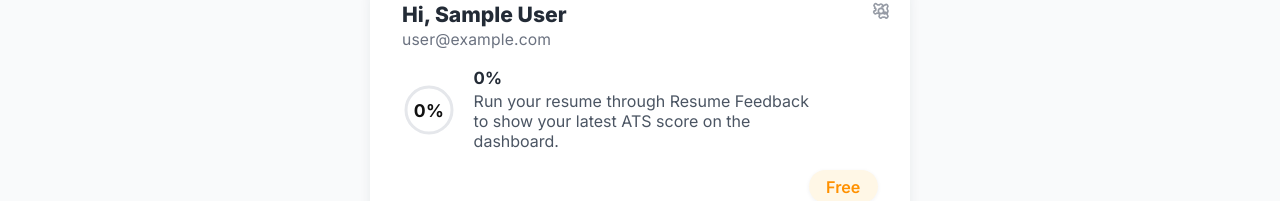
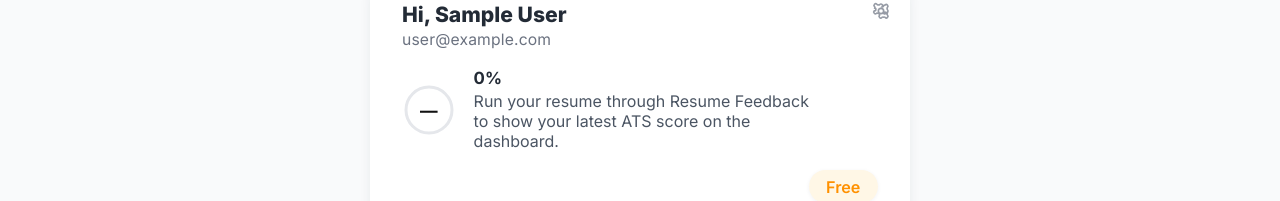
Before and after one commit to dlarosa92/jobhackai-site, a Next.js app in the folder app/: page /dashboard in a window 1280 px wide. Shown: the part 114-315 px from the top of the page. Built offline with nearby package versions, Linux system fonts and the light colour scheme; no server answers; sample sign-in values are in the browser's storage.

Commit message:
Adjust dashboard ATS UI: color-coded donut, empty-state label

```diff
--- a/app/src/pages/dashboard.tsx
+++ b/app/src/pages/dashboard.tsx
@@ -143,14 +143,29 @@ export default function Dashboard() {
     const stroke = 3;
     const norm = 2 * Math.PI * radius;
     const progress = (percent / 100) * norm;
+    // Color-code the stroke based on score thresholds for clearer UX:
+    // >=75: green, >=50: amber, <50: red
+    const strokeColor = (typeof percent === 'number')
+      ? (percent >= 75 ? '#00E676' : (percent >= 50 ? '#FFC107' : '#FF5252'))
+      : '#00E676';
+
     return (
-      <div className="ats-donut" aria-label="ATS Score">
-        <svg viewBox="0 0 54 54">
+      <div className="ats-donut" aria-label="ATS Score" role="img" aria-valuenow={typeof percent === 'number' ? percent : undefined}>
+        <svg viewBox="0 0 54 54" aria-hidden="true">
           <circle cx="27" cy="27" r={radius} stroke="#E5E7EB" strokeWidth={stroke} fill="none"/>
-          <circle cx="27" cy="27" r={radius} stroke="#00E676" strokeWidth={stroke} fill="none"
-                  strokeDasharray={norm} strokeDashoffset={norm - progress} strokeLinecap="round"/>
+          <circle
+            cx="27"
+            cy="27"
+            r={radius}
+            stroke={strokeColor}
+            strokeWidth={stroke}
+            fill="none"
+            strokeDasharray={norm}
+            strokeDashoffset={norm - progress}
+            strokeLinecap="round"
+          />
         </svg>
-        <span className="ats-score-text">{percent}%</span>
+        <span className="ats-score-text">{(typeof percent === 'number' && percent > 0) ? `${percent}%` : '—'}</span>
       </div>
     );
   };
```
